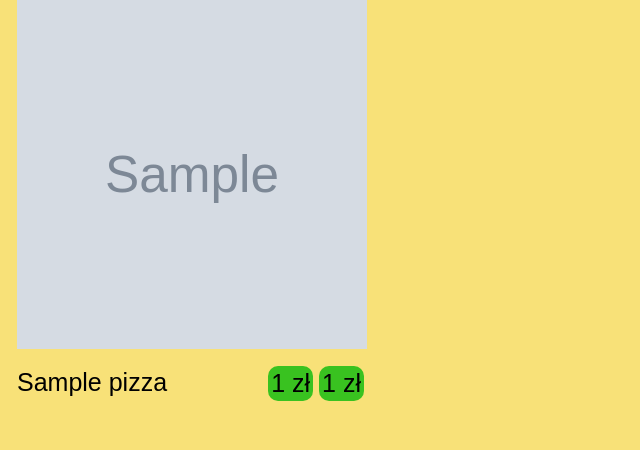
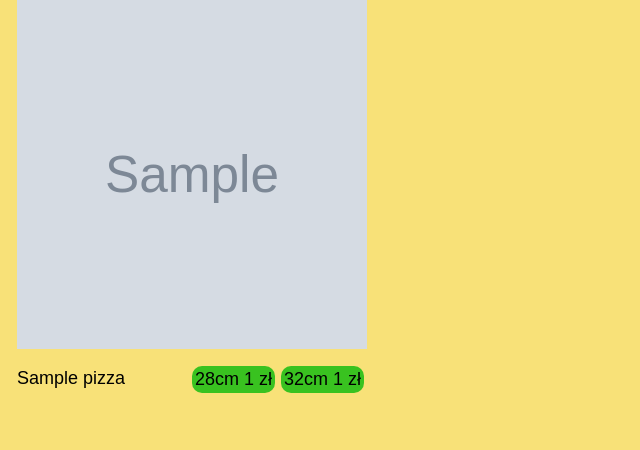
Before and after one commit to artur-mrozek/pizza_site, a Django app: template orders/templates/orders/menu.html in a window 1280 px wide. Shown: the part 89-539 px from the top of the page, without its empty margins (0-640 px from the left). Run offline with Django 3.2, Linux system fonts and the light colour scheme; the template is opened without the code that fills it: most values are stand-ins (such as "Sample title", 1, 10 or a date in 2020); grey boxes marked "Sample" are stand-in pictures.

Commit message:
changed styling

```diff
--- a/orders/static/style.css
+++ b/orders/static/style.css
@@ -49,7 +49,7 @@
 
 .pizza-bottom {
   margin-top: 10px;
-  font-size: 25px;
+  font-size: 18px;
 }
 
 .pizza-name {
--- a/orders/templates/orders/menu.html
+++ b/orders/templates/orders/menu.html
@@ -6,8 +6,8 @@
             <img src={{ pizza.image.url }} width=350, height=350>
             <div class="pizza-bottom">
                 <span class="pizza-name">{{ pizza.name }}</span>
-                <a href="/add_to_cart?pizza_id={{pizza.id}}&size=M"> {{ pizza.price_medium_size }} zł</a>
-                <a href="/add_to_cart?pizza_id={{pizza.id}}&size=L"> {{ pizza.price_large_size }} zł</a>
+                <a href="/add_to_cart?pizza_id={{pizza.id}}&size=L">32cm {{ pizza.price_large_size }} zł</a>
+                <a href="/add_to_cart?pizza_id={{pizza.id}}&size=M">28cm {{ pizza.price_medium_size }} zł</a>
             </div>
         </div>
     {% endfor %}
```
